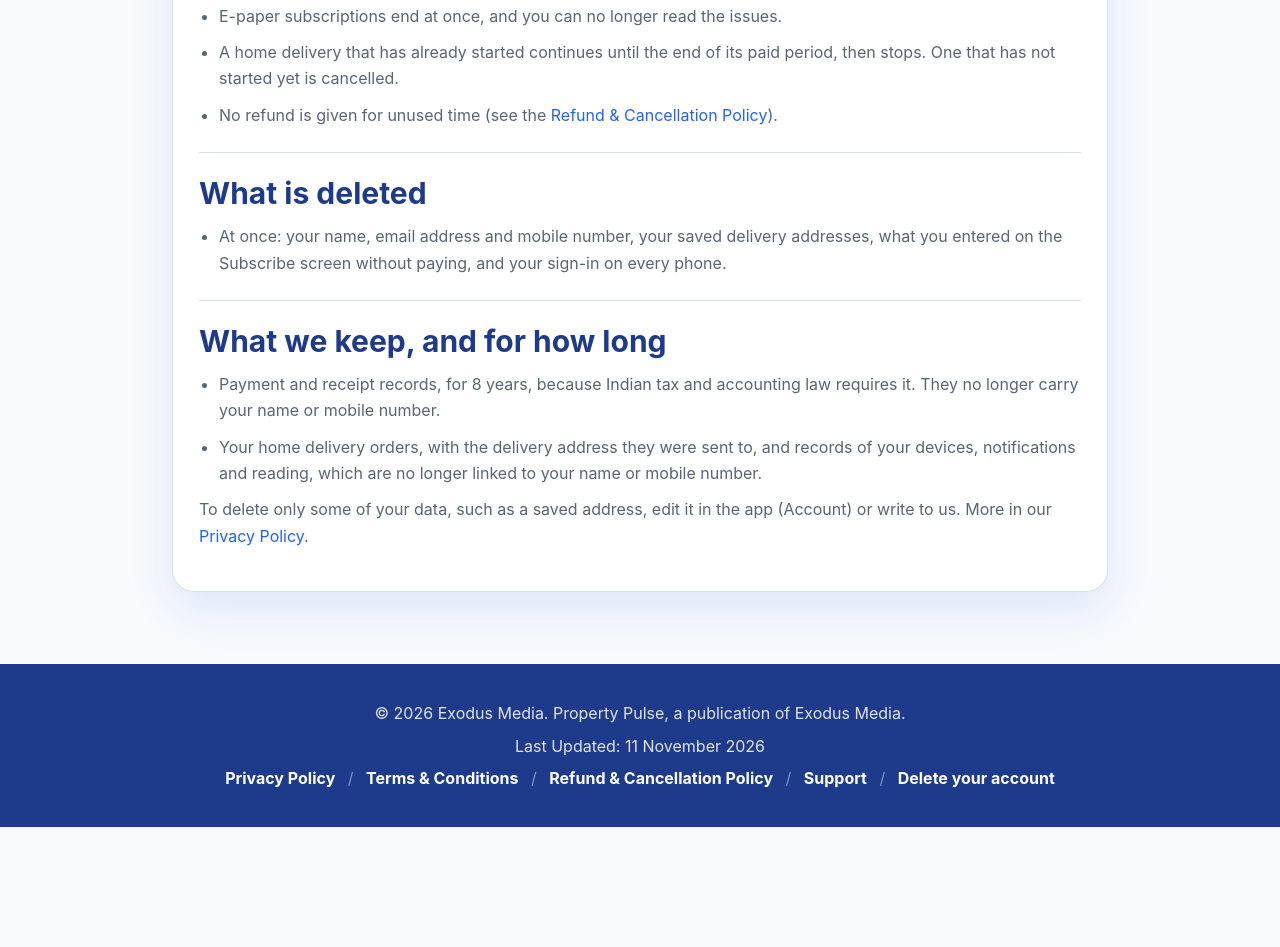
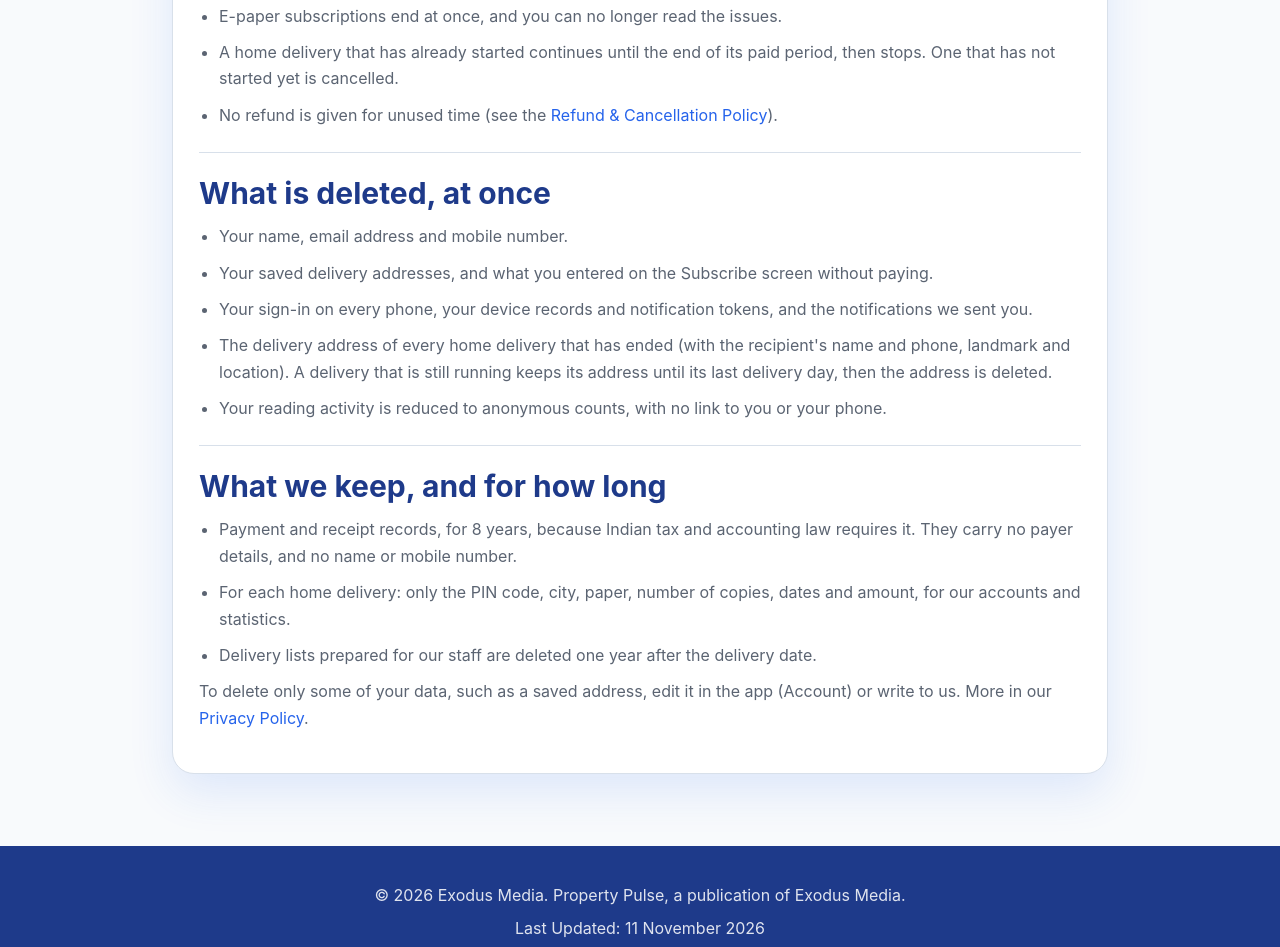
Before and after one commit to PropertyPulse-Editor/pp-agency-docs, a plain HTML site: page epaper/delete-account.html in a window 1280 px wide. Shown: the part 810-1757 px from the top of the page. Before the commit the page ends 1637 px from the top, so only its background shows below. Drawn offline with Linux system fonts and the light colour scheme.

Commit message:
E-paper Privacy Policy and deletion page: what account deletion erases, anonymises and keeps (D64)

```diff
--- a/epaper/delete-account.html
+++ b/epaper/delete-account.html
@@ -58,15 +58,20 @@
         <li>No refund is given for unused time (see the <a href="refund.html">Refund &amp; Cancellation Policy</a>).</li>
       </ul>
 
-      <h2>What is deleted</h2>
+      <h2>What is deleted, at once</h2>
       <ul>
-        <li>At once: your name, email address and mobile number, your saved delivery addresses, what you entered on the Subscribe screen without paying, and your sign-in on every phone.</li>
+        <li>Your name, email address and mobile number.</li>
+        <li>Your saved delivery addresses, and what you entered on the Subscribe screen without paying.</li>
+        <li>Your sign-in on every phone, your device records and notification tokens, and the notifications we sent you.</li>
+        <li>The delivery address of every home delivery that has ended (with the recipient's name and phone, landmark and location). A delivery that is still running keeps its address until its last delivery day, then the address is deleted.</li>
+        <li>Your reading activity is reduced to anonymous counts, with no link to you or your phone.</li>
       </ul>
 
       <h2>What we keep, and for how long</h2>
       <ul>
-        <li>Payment and receipt records, for 8 years, because Indian tax and accounting law requires it. They no longer carry your name or mobile number.</li>
-        <li>Your home delivery orders, with the delivery address they were sent to, and records of your devices, notifications and reading, which are no longer linked to your name or mobile number.</li>
+        <li>Payment and receipt records, for 8 years, because Indian tax and accounting law requires it. They carry no payer details, and no name or mobile number.</li>
+        <li>For each home delivery: only the PIN code, city, paper, number of copies, dates and amount, for our accounts and statistics.</li>
+        <li>Delivery lists prepared for our staff are deleted one year after the delivery date.</li>
       </ul>
       <p>To delete only some of your data, such as a saved address, edit it in the app (Account) or write to us. More in our <a href="privacy.html">Privacy Policy</a>.</p>
     </article>
```
Also changed, not shown: epaper/privacy.html (+7 -1 lines).
